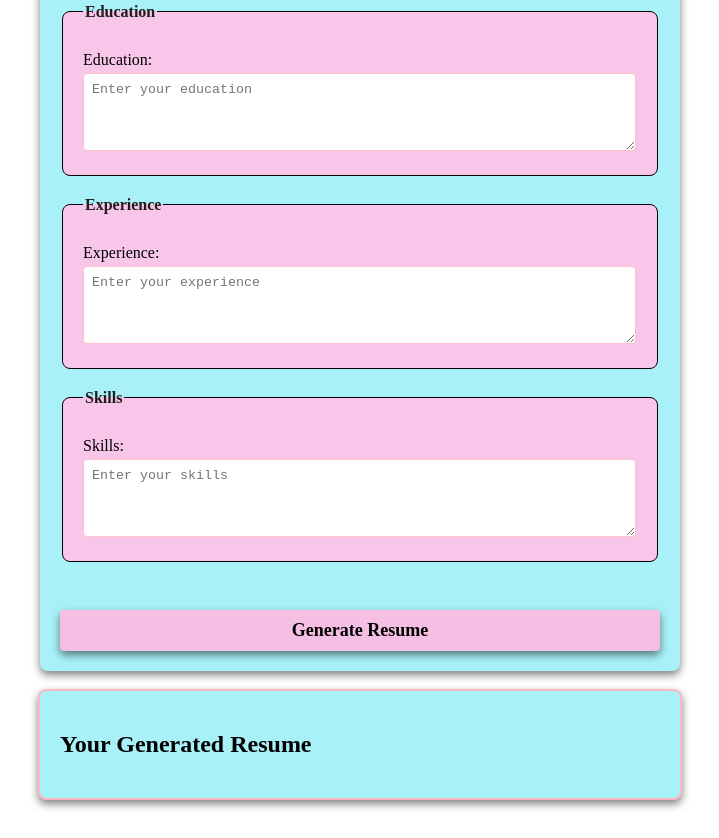
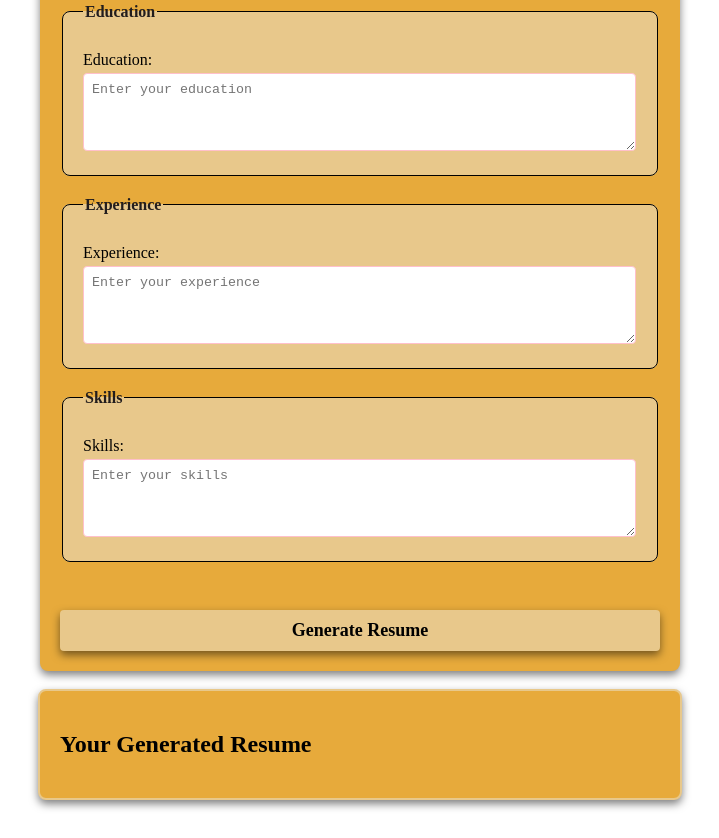
Before and after one commit to Hirajameel/hackathon-milestones, a plain HTML site: page Milestone 5/index.html in a window 1280 px wide. Shown: the part 436-1274 px from the top of the page, without its empty margins (280-999 px from the left). Drawn offline with Linux system fonts and the light colour scheme.

Commit message:
Update style.css

```diff
--- a/Milestone 5/style.css
+++ b/Milestone 5/style.css
@@ -7,7 +7,7 @@ body{
 }
 form{
     margin:auto;
-    background-color:rgb(169, 241, 249);
+    background-color:rgb(231, 170, 59);
     border-radius: 8px;
     box-shadow: 0 4px 8px rgba(0,0,0,0.5);
     padding: 20px;
@@ -16,7 +16,7 @@ form{
 
 h1{
     text-align:center;
-    color: black;
+    color:black ;
 }
 
 
@@ -25,7 +25,7 @@ fieldset{
     border-radius: 8px;
     padding: 20px;
     margin-bottom:20px;
-    background-color:#f8c6e9;
+    background-color:rgb(232, 200, 139);
 }
 legend{
     font-weight:bold ;
@@ -50,7 +50,7 @@ input,textarea{
 button{
     display: block;
     width:100% ;
-    background-color: rgb(245, 190, 227);
+    background-color: rgb(232, 200, 139);
     color: black;
     border: none;
     border-radius: 4px;
@@ -62,15 +62,15 @@ button{
     cursor: pointer;
 }
 button:hover{
-    color:purple;
+    color:#fff;
 }
 #resume-display{
     max-width: 600px;
     margin: auto;
     padding: 20px;
-    border:2px solid lightpink;
+    border:2px solid rgb(232, 200, 139);
     border-radius: 8px;
-    background-color:rgb(169, 241, 249);
+    background-color:rgb(231, 170, 59);
     box-shadow: 0 4px 8px rgba(0,0,0,0.5);
     outline: none;
 }
```
